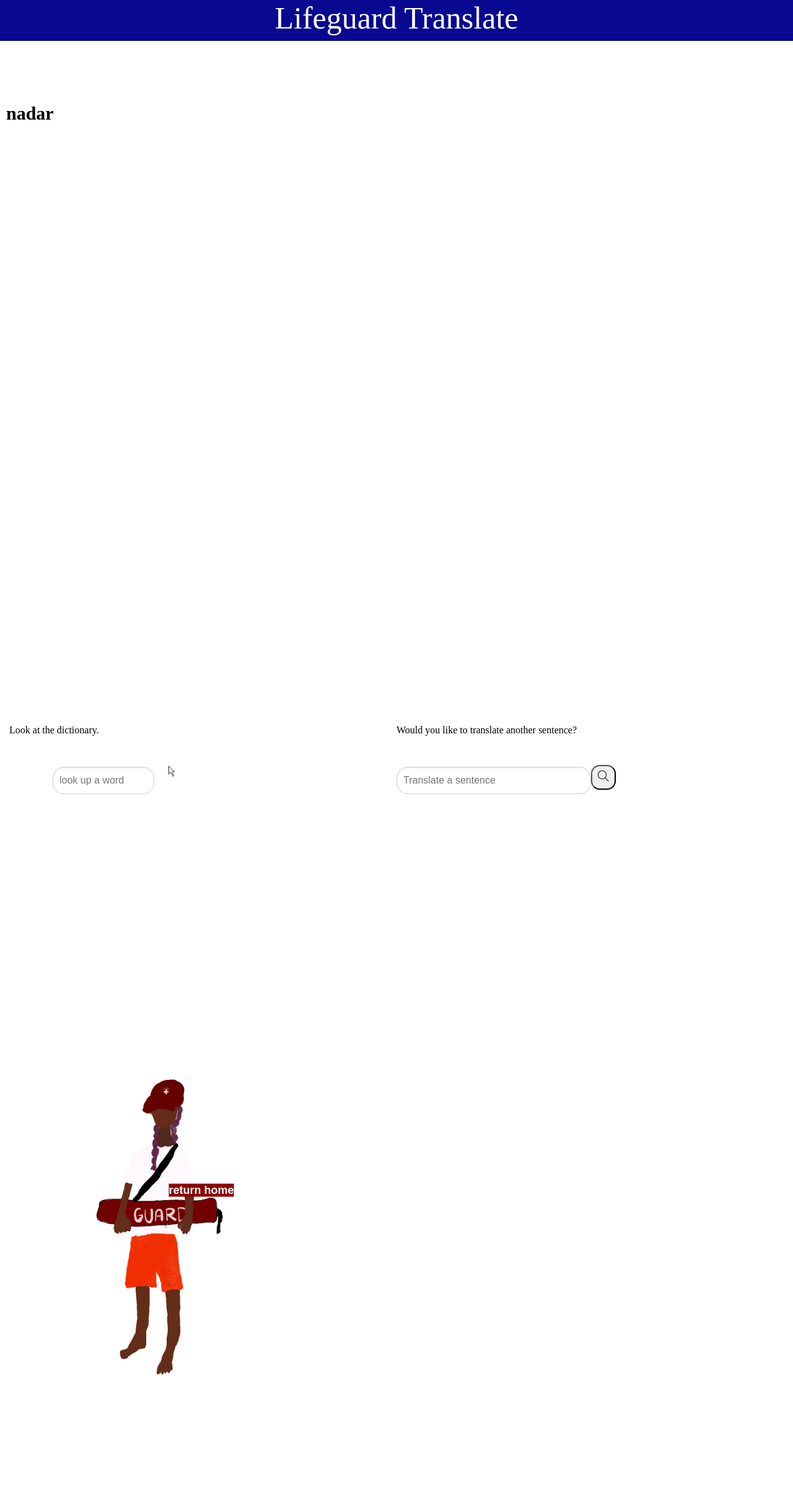
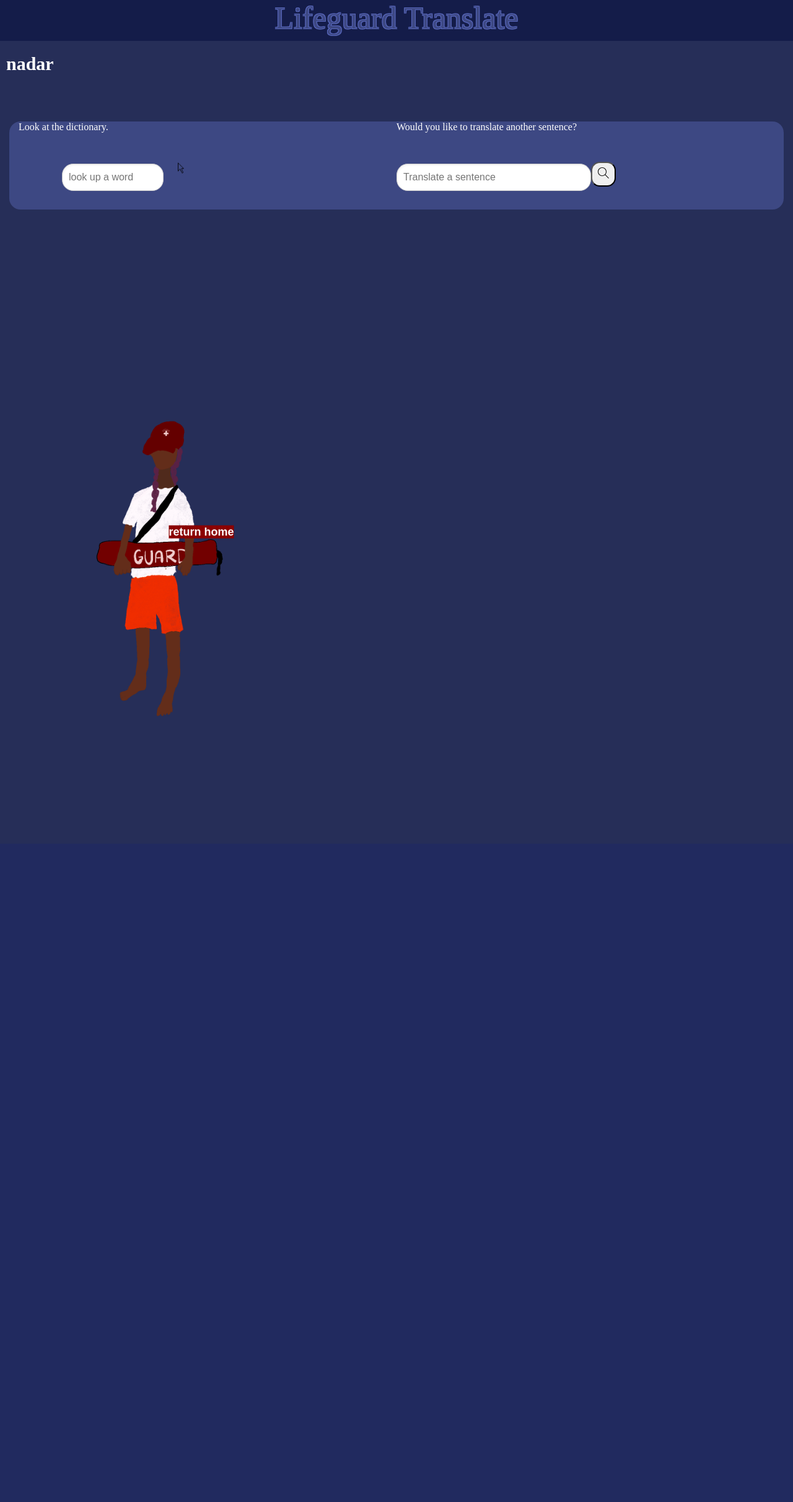
Before and after one commit to laurenM25/Lifeguard-Translations, a Flask app: a page that uses templates/translation.html in a window 1280 px wide. Shown: the whole page at 62% size. After the commit the page ends 1156 px from the top, so only its background shows below. Run offline with Flask 3, Linux system fonts and the light colour scheme; data that the repository does not hold is empty.

Commit message:
adding gunicorn

```diff
--- a/requirements.txt
+++ b/requirements.txt
@@ -9,6 +9,7 @@ detectlanguage==1.5.0
 Flask==3.0.3
 google-trans-new==1.1.9
 googletrans==3.0.0
+gunicorn==23.0.0
 h11==0.9.0
 h2==3.2.0
 hpack==3.0.0
--- a/static/styles/general.css
+++ b/static/styles/general.css
@@ -1,6 +1,6 @@
 a {
   text-decoration: none;
-  color: black;
+  color: white;
 }
 
 body {
@@ -8,6 +8,8 @@ body {
   margin-bottom: 0;
   margin-left: 0;
   margin-right: 0;
+  background-color: rgb(38, 46, 88);
+  color: white;
 }
 
 .page-heading {
@@ -19,13 +21,19 @@ body {
   left: 0;
   right: 0;
   z-index: 100;
-  background-color: rgb(8, 8, 145);
+  background-color: rgb(20, 28, 73);
   padding-bottom: 8px;
 
 }
 
 .page-title {
-  color: white;
+  color: rgb(61, 72, 131);
+  text-shadow:
+    1px 1px 0 #5867bc,
+    -1px 1px 0 #5867bc,
+    -1px -1px 0 #5867bc,
+    1px -1px 0 #5867bc;
+
   font-size: 50px;
   margin-left: auto;
   margin-right: auto;
@@ -37,7 +45,7 @@ body {
 }
 
 .intro-row {
-  background-color: white;
+  background-color: rgb(142, 146, 164);
   border-bottom-color: black;
   border-bottom-width: 1px;
   border-bottom-style: solid;
@@ -53,21 +61,32 @@ body {
   text-align: center;
 }
 
+.essentials-row,
+.dictionary-row,
+.translate-row {
+  background-color: rgb(61, 72, 131);
+  margin-left: 10px;
+  margin-right: 10px;
+  margin-top: 10px;
+  margin-bottom: 10px;
+  border-radius: 15px;
+}
+
 .essentials-row {
-  background-color: antiquewhite;
   display: grid;
   grid-template-columns: 250px 1fr 1fr;
 }
 
 .row-title-col {
+  color: rgb(250, 191, 218);
   font-size: 70px;
   text-align: center;
   margin-right: 8px;
 }
 
 .vocab-essentials-box {
-  background-color: black;
   color: white;
+  background-color: rgb(20, 28, 73);
   height: 300px;
   position: sticky;
   top: 0px;
@@ -92,7 +111,6 @@ body {
 }
 
 .translate-row {
-  background-color: rgb(255, 193, 193);
   display: grid;
   grid-template-columns: 450px 1fr 1fr;
   padding-top: 80px;
@@ -129,7 +147,6 @@ body {
 }
 
 .dictionary-row {
-  background-color: rgb(148, 148, 255);
   display: grid;
   grid-template-columns: 1fr 1fr 450px;
   padding-top: 80px;
--- a/static/styles/results.css
+++ b/static/styles/results.css
@@ -67,9 +67,6 @@
     font-size: 25px;
 }
 
-.dict-type {}
-
-
 
 .dict-def {
     width: 250px;
@@ -78,11 +75,13 @@
 }
 
 .more-inquiries-section {
-    display: grid;
-    grid-template-rows: 1fr 1fr;
+    background-color: rgb(61, 72, 131);
+    margin-left: 15px;
+    margin-right: 15px;
+    margin-top: 30px;
+    padding-bottom: 30px;
+    border-radius: 18px;
 }
-
-.more-inquiries-heading {}
 
 .next-action-row {
     display: grid;
@@ -93,13 +92,9 @@
     padding-left: 15px;
 }
 
-.translate-another {}
-
 .translate-another .translate-bar {
     position: static;
 }
-
-.return-home-section {}
 
 .return-home-button {
     background-color: transparent;
@@ -138,8 +133,10 @@
 /* below styles are for translation.html only */
 
 .page-rows-dict {
-    display: grid;
-    grid-template-rows: 100px 3fr 2fr 4fr;
+    display: flex;
+    flex-direction: column;
+    justify-content: space-between;
+    gap: 20px;
 }
 
 .dictionary-results {
@@ -158,8 +155,16 @@
     background-color: lightgrey;
 }
 
+.example-sentences-title {
+    grid-row: 1;
+    grid-column: 1 / 5;
+}
+
 .example-sentences {
     margin-left: 10px;
+    display: grid;
+    grid-template-columns: 1fr 1fr 1fr 1fr;
+    column-gap: 30px;
 }
 
 .dict-entry {
@@ -169,7 +174,7 @@
     border-bottom-width: 1px;
     border-top-style: solid;
     border-bottom-style: solid;
-
+    color: black;
     display: grid;
     grid-template-columns: 100px 100px 1fr;
 
--- a/templates/fullTrans.html
+++ b/templates/fullTrans.html
@@ -52,7 +52,7 @@
             </div>
         </div>
         <div class="more-inquiries-section">
-            <div class="more-inquiries-heading"></div>
+            <!--deleted "more-inquiries-heading"-->
             <div class="next-action-row">
                 <div class="look-up-dictionary">
                     Look at the dictionary.
--- a/templates/translation.html
+++ b/templates/translation.html
@@ -45,12 +45,12 @@
           {% for example in examples %}
           <p> {{example}} </p>
           {% endfor %}
+
         </div>
       </div>
     </div>
 
     <div class="more-inquiries-section">
-      <div class="more-inquiries-heading"></div>
       <div class="next-action-row">
         <div class="look-up-dictionary">
           Look at the dictionary.
```
